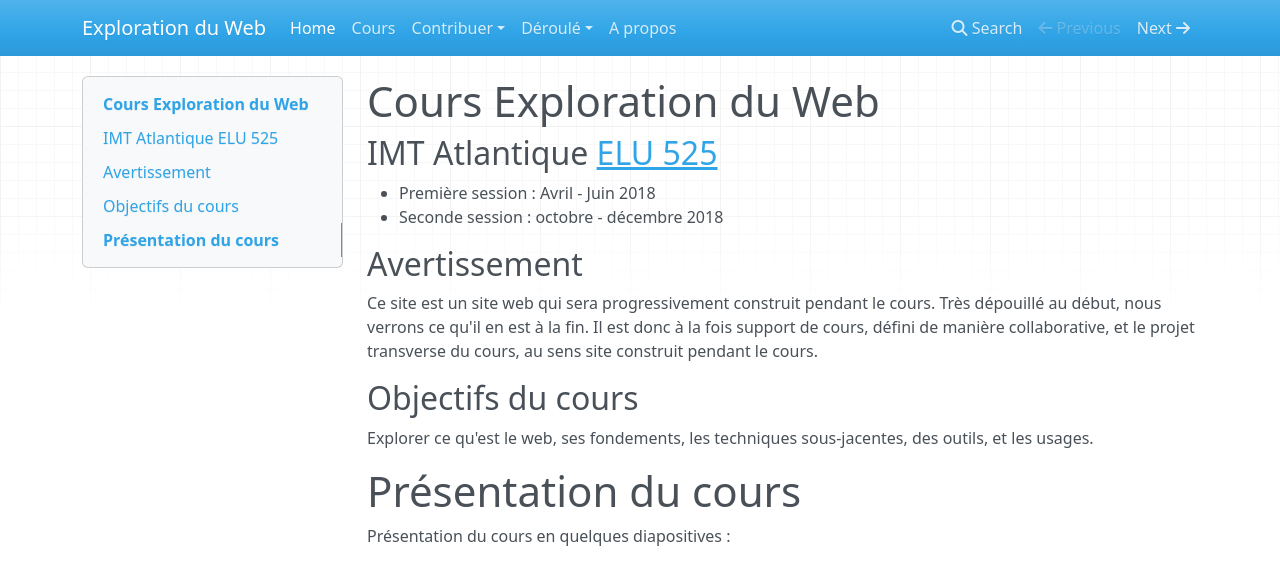
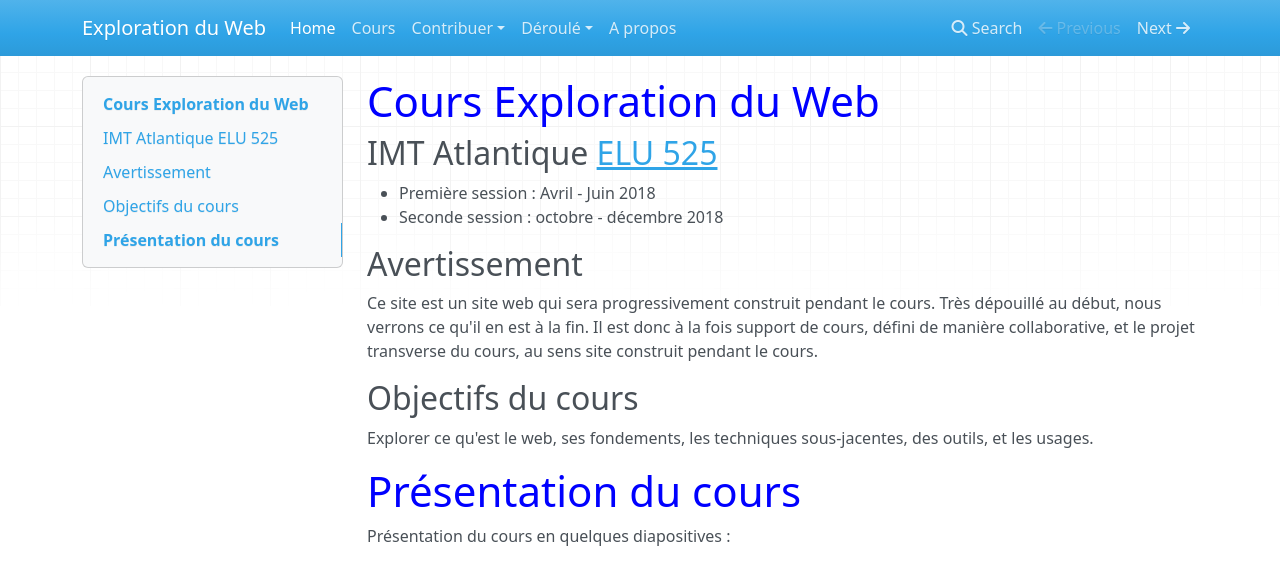
Before and after one commit to s17elgho/cours2018A, an MkDocs documentation site: the page built from docs/index.md, in a window 1280 px wide and 1400 px high. Shown: the top 562 px of the window. Built offline with MkDocs 1.6.1, drawn with Linux system fonts in a browser that asks for light colours; nearby versions of some CDN libraries; old or Windows-style settings are respelled for this version of MkDocs; grey boxes are pictures that could not be loaded.

Commit message:
contenus

```diff
--- /dev/null
+++ b/docs/extra.css
@@ -0,0 +1,3 @@
+h1 {
+  color: blue;
+}
--- a/mkdocs.yml
+++ b/mkdocs.yml
@@ -14,6 +14,6 @@
       - Séance 2: deroule/seance2.md
   - A propos: about/about.md
 
-
+extra_css: [extra.css]
 
 copyright: <a rel="license" href="http://creativecommons.org/licenses/by-sa/4.0/"><img alt="Creative Commons License" style="border-width:0" src="https://i.creativecommons.org/l/by-sa/4.0/88x31.png" /></a><br />This work is licensed under a <a rel="license" href="http://creativecommons.org/licenses/by-sa/4.0/">Creative Commons Attribution-ShareAlike 4.0 International License</a>.
```
